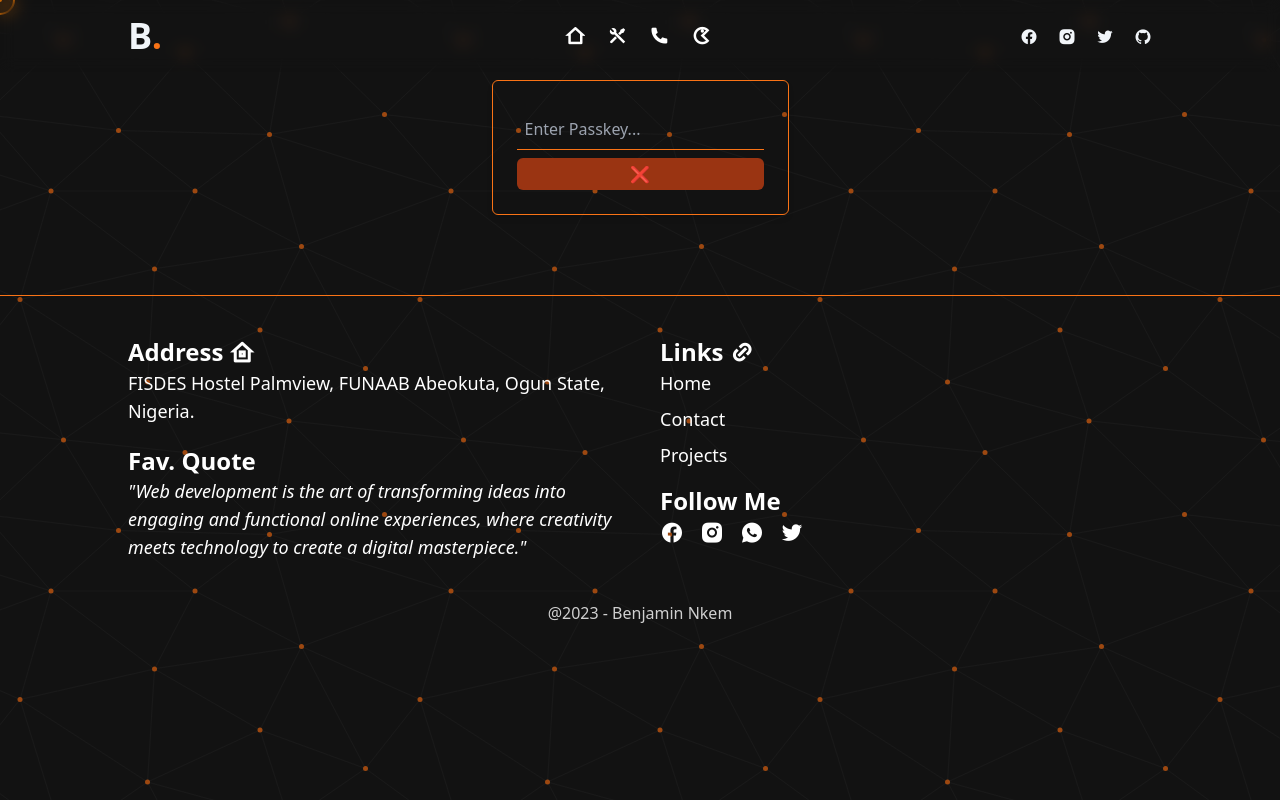
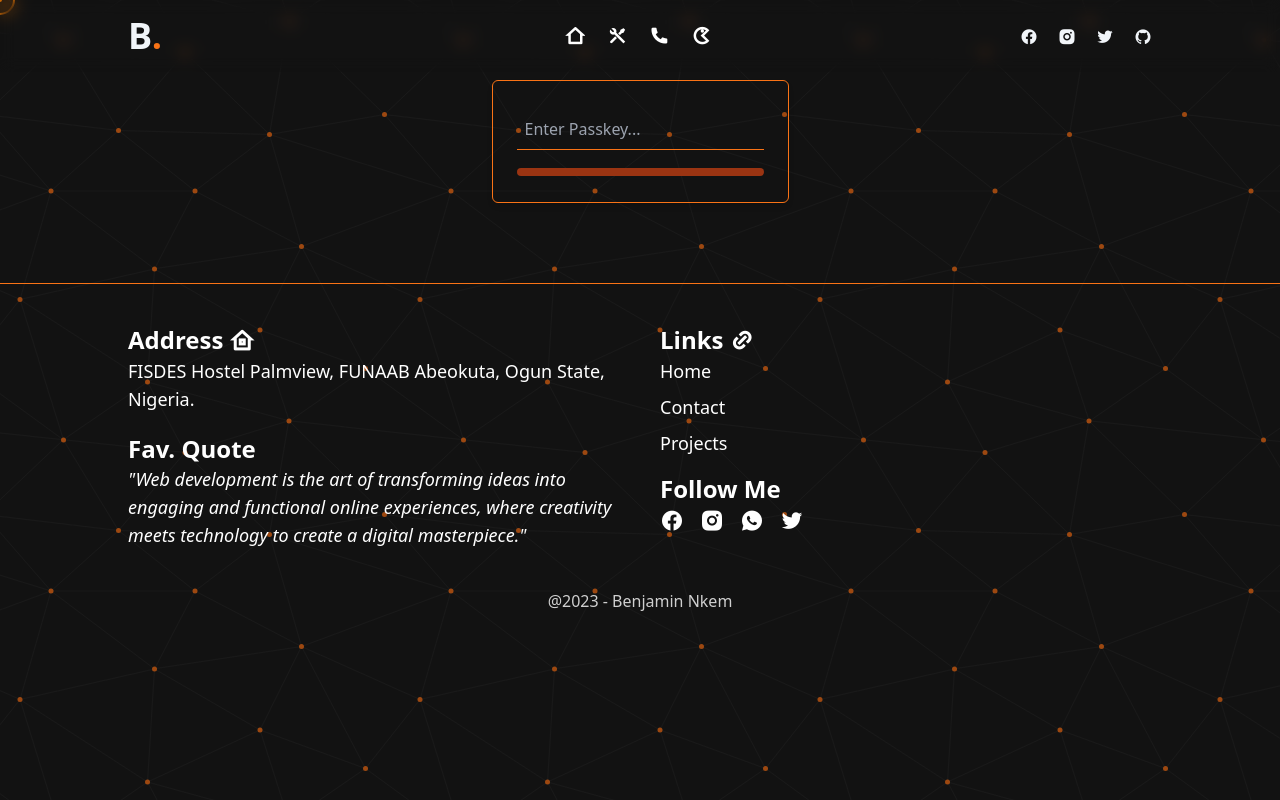
Before and after one commit to benjaminnkem/portfolio, a Next.js app: page /contact/messages in a window 1280 px wide. Built offline with nearby package versions, Linux system fonts and the light colour scheme.

Commit message:
Optimized message checking page

```diff
--- a/app/components/Footer.js
+++ b/app/components/Footer.js
@@ -43,18 +43,18 @@ const Footer = () => {
                   <ul className="space-y-2">
                     <li>
                       <Link href={"/"}>
-                        <p className="text-lg font-light duration-200 hover:text-orange-500">Home</p>
+                        <p className="text-lg font-light duration-200 inline-block hover:text-orange-500">Home</p>
                       </Link>
                     </li>
                     <li>
                       <Link href={"/contact"}>
-                        <p className="text-lg font-light duration-200 hover:text-orange-500">Contact</p>
+                        <p className="text-lg font-light duration-200 inline-block hover:text-orange-500">Contact</p>
                       </Link>
                     </li>
                     <li>
                       <Link href={"/projects"}>
                         {" "}
-                        <p className="text-lg font-light duration-200 hover:text-orange-500">Projects</p>
+                        <p className="text-lg font-light duration-200 inline-block hover:text-orange-500">Projects</p>
                       </Link>
                     </li>
                   </ul>
--- a/app/contact/messages/message-content.js
+++ b/app/contact/messages/message-content.js
@@ -4,7 +4,7 @@ import { useState } from "react";
 
 const MessageContent = () => {
   const [passkey] = useState(["benjaminnkemfrancis", "benjaminnkemjunior", "nkembenjamintochijunior"]);
-  const [status, setStatus] = useState({ correct: false });
+  const [status, setStatus] = useState({ correct: false, loading: false });
   const [messages, setMessages] = useState([]);
   const [showMessages, setShowMessages] = useState(false);
 
@@ -24,11 +24,17 @@ const MessageContent = () => {
   };
 
   const fetchMessages = async () => {
+    setStatus({ ...status, loading: true });
     if (!status.correct) return;
+
     const res = await fetch("/api/message");
-    if (!res.ok) return;
+    if (!res.ok) {
+      setStatus({ ...status, loading: false });
+      return;
+    }
 
     const data = await res.json();
+    setStatus({ ...status, loading: false });
     setMessages(data);
     setShowMessages(true);
   };
@@ -49,29 +55,34 @@ const MessageContent = () => {
               className={`bg-orange-500 bg-opacity-10 p-1 text-center duration-200 rounded-md w-full disabled:bg-orange-800 ${
                 status.correct && "hover:bg-orange-600 bg-opacity-10"
               }`}
-              onClick={() => {
-                console.log("something");
-                fetchMessages();
-              }}
+              onClick={() => fetchMessages()}
               disabled={!status.correct}
             >
-              {status.correct ? "Continue ✅" : "❌"}
+              {status.correct && !status.loading && "Continue ✅"}
+              {status.loading && status.correct && "Loading Messages..."}
             </button>
           </div>
         )}
 
         {status.correct && showMessages && (
           <>
-            <div className="p-2 rounded-md border-2 border-orange-500 max-h-[40rem] overflow-x-hidden min-w-[24rem]">
+            <div className="p-2 rounded-md border-2 border-orange-500 max-h-[40rem] bg-black overflow-x-hidden min-w-[24rem] max-w-3xl mx-2">
+              <h1 className="text-3xl text-center py-2">Your messages</h1>
               {messages.length > 0 ? (
                 <div className="space-y-1">
                   {messages.map((message) => (
                     <div key={message.id} className="p-2 rounded-md duration-200 even:bg-orange-400 even:bg-opacity-10">
-                      <h2 className="font-bold text-lg">{message.name}</h2>
-                      <p className="font-light">{message.email}</p>
-                      <p className="font-bold text-sm">
-                        {<DateFormatter dateAsString={message.date.split(", ")[0]} />} {message.date.split(", ")[1]}
-                      </p>
+                      <h2 className="font-bold text-lg">
+                        {message.name} <span className="text-sm font-light">{message.email}</span>
+                      </h2>
+                      <div>
+                        <p className="mt-1 font-semibold">
+                          Content: <span className="font-light">{message.content}</span>
+                        </p>
+                        <p className="font-bold text-sm mt-1">
+                          {<DateFormatter dateAsString={message.date.split(", ")[0]} />} {message.date.split(", ")[1]}
+                        </p>
+                      </div>
                     </div>
                   ))}
                 </div>
@@ -82,8 +93,8 @@ const MessageContent = () => {
               )}
             </div>
 
-            <button onClick={fetchMessages} className="mt-2" title="Refresh Messages">
-              <i className="ri-refresh-line text-xl text-orange-500"></i>
+            <button onClick={fetchMessages} className="mt-2" title="Refresh Messages" disabled={status.loading}>
+              { !status.loading ? <i className="ri-refresh-line text-xl text-orange-500"></i> : "Fetching..." }
             </button>
           </>
         )}
```
Also changed, not shown: app/globals.css (+0 -5 lines).
